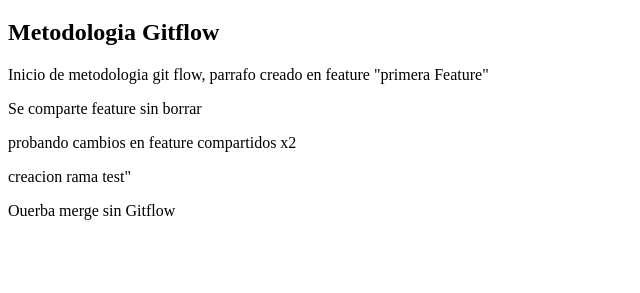
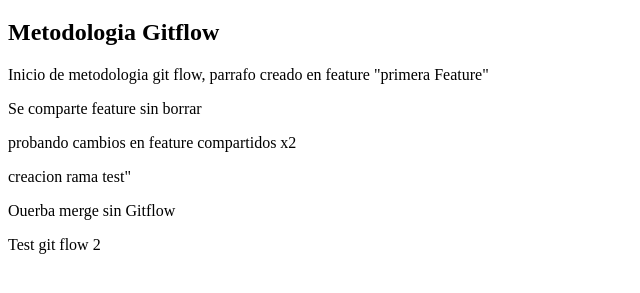
Before and after one commit to MiguelCh24/GitTest, a plain HTML site: page index.html in a window 1280 px wide. Shown: the part 159-452 px from the top of the page, without its empty margins (0-640 px from the left). Drawn offline with Linux system fonts and the light colour scheme.

Commit message:
Inicio test git flow 2

```diff
--- a/index.html
+++ b/index.html
@@ -19,6 +19,7 @@
     <p>probando cambios  en feature compartidos x2</p>
     <p>creacion rama test"</p>
     <p>Ouerba merge sin Gitflow</p>
+    <p>Test git flow 2</p>
 
 
 
```
